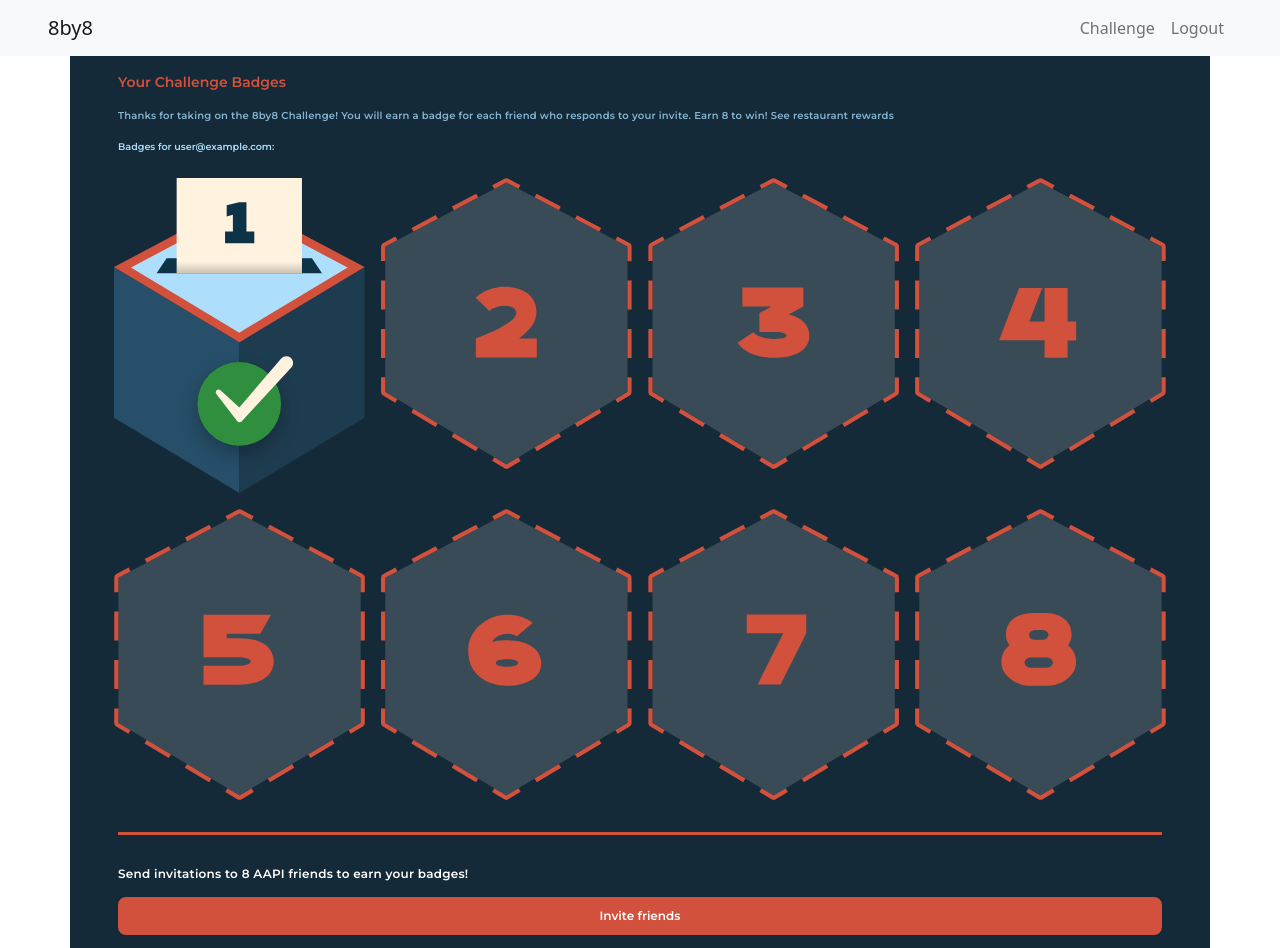
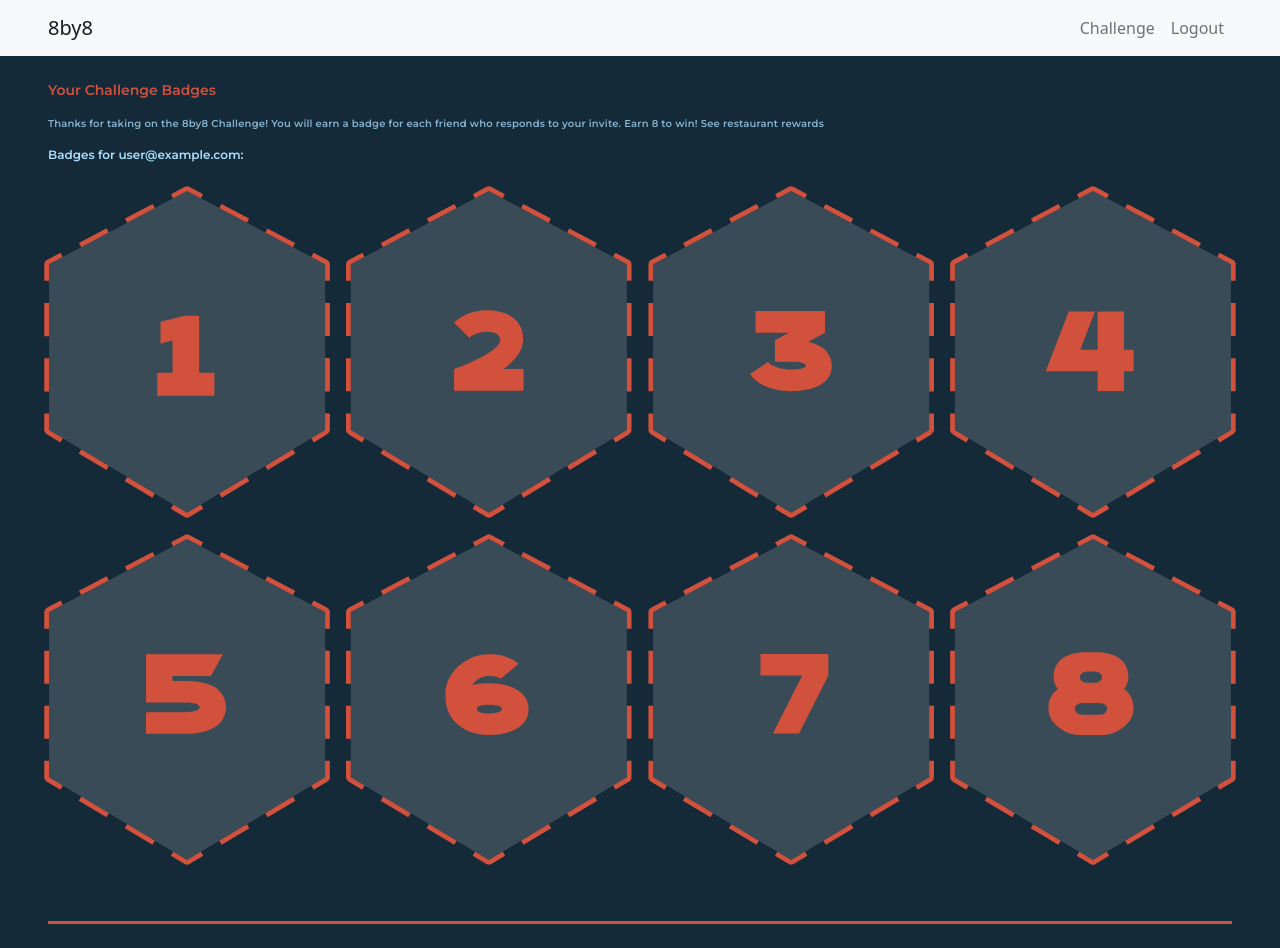
Before and after one commit to 8by8-org/web-app, a React (Create React App) app: page /challenge in a window 1280 px wide. Shown: the top 948 px of the page. Built offline with nearby package versions, Linux system fonts and the light colour scheme; no server answers; sample sign-in values are in the browser's storage.

Commit message:
fixed height and width

```diff
--- a/src/components/ChallengePage.css
+++ b/src/components/ChallengePage.css
@@ -1,15 +1,13 @@
 @import url("https://fonts.googleapis.com/css2?family=Montserrat:wght@600&display=swap");
 
-body {
+.container-styles {
+  background-color: #142a38;
+  color: white;
   min-height: 100vh;
+  vertical-align: middle;
 }
 
-.container {
-  background-color: #142a38;
-  color: white;
-}
-
-/* Cannot find the Helena Font */
+/* Cannot access Helena Font */
 .primary {
   color: #d2513d;
   font-size: 14px;
@@ -18,7 +16,6 @@ body {
 
 .secondary {
   font-family: Montserrat;
-  font-style: normal;
   font-size: 10px;
   line-height: 14px;
   letter-spacing: 0.02em;
@@ -27,7 +24,6 @@ body {
 
 .tertiary {
   font-family: Montserrat;
-  font-style: normal;
   font-size: 12px;
   line-height: 15px;
   color: #addefc;
@@ -44,13 +40,13 @@ body {
   border: 2px solid #d2513d;
   box-sizing: border-box;
   border-radius: 8px;
-  font-size: 12px;
+  font-size: 14px;
   width: 100%;
   font-family: Montserrat;
 }
 
-/* .divider {
+#divider {
+  height: 3px;
   color: #d2513d;
   opacity: 1;
-  size: 3px;
-} */
+}
--- a/src/components/ChallengePage.js
+++ b/src/components/ChallengePage.js
@@ -12,16 +12,16 @@ export default function ChallengePage() {
         togglePopupVisible(!popupVisible);
     }
     return (
-        <Container className="container-fluid py-3 px-5">
+        <Container fluid className="py-4 px-5 container-styles" >
             <div>
                 <p className="primary">Your Challenge Badges</p>
                 <p className="secondary">Thanks for taking on the 8by8 Challenge! You will earn a badge for each friend who responds to your invite. Earn 8 to win! See restaurant rewards</p>
-                <p className="tertiary" style={{ fontSize: '0.6rem' }}>Badges for {currentUser.email}:</p>
+                <p className="tertiary">Badges for {currentUser.email}:</p>
             </div>
-            <div className="mb-4">
+            <div>
                 <Row>
                     <Col className="p-2">
-                        <ChallengeIcon day="1" completed/>
+                        <ChallengeIcon day="1" />
                     </Col>
                     <Col className="p-2">
                         <ChallengeIcon day="2" />
@@ -48,11 +48,11 @@ export default function ChallengePage() {
                     </Col>
                 </Row>
             </div>
-            <hr className="divider" style={{height: '3px', color: '#d2513d', opacity: '1'}}/>
-            <div className="py-3">
+            <hr className="mt-5 mb-4" id="divider"/>
+            <div>
                 <Row>
                     <Col>
-                        <p className="secondary" style={{color: 'white', fontSize: '12px'}}>Send invitations to 8 AAPI friends to earn your badges!</p>
+                        <p className="tertiary" style={{color: 'white'}}>Send invitations to 8 AAPI friends to earn your badges!</p>
                     </Col>
                 </Row>
                 <Row>
```
